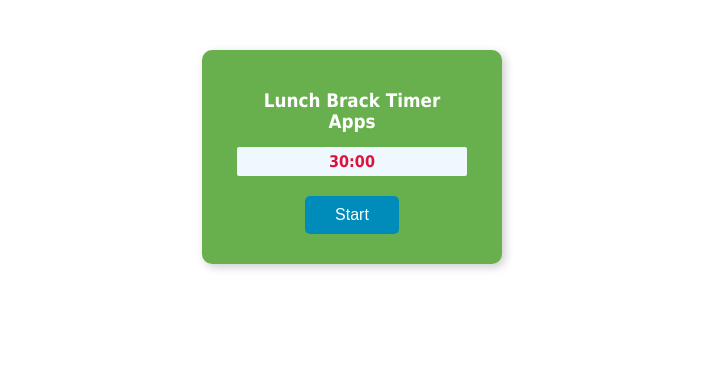
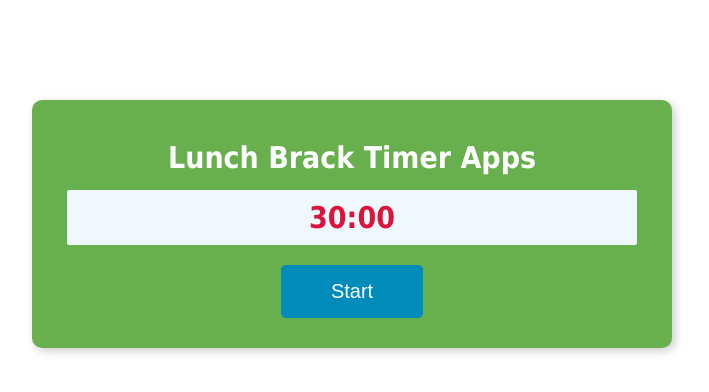
Before and after one commit to ruhel241/timer-app, a React (Create React App) app: page / in a window 1280 px wide. Shown: the top 392 px of the page, without its empty margins (288-997 px from the left). Built offline with nearby package versions, Linux system fonts and the light colour scheme.

Commit message:
css update

```diff
--- a/src/App.css
+++ b/src/App.css
@@ -10,12 +10,13 @@ body {
 }
 
 article {
-  width: 300px;
+  width: 50%;
   text-align: center;
   background-color: #68b04d;
   border-radius: 10px;
   margin: 50px auto 20px;
   padding: 30px;
+  transform: translate(0px, 50px);
   overflow: hidden;
   box-shadow: 3px 3px 10px #ccc;
 }
@@ -23,27 +24,29 @@ article {
 article h3 {
   padding: 10px;
   color: #fff;
+  font-size: 30px;
 }
 article .count {
   padding: 5px;
   margin-bottom: 15px;
 }
 article #timer{
-  padding: 5px;
+  padding: 10px;
   color: crimson;
   background-color: aliceblue;
   border-radius: 2px;
+  font-size: 30px;
 }
 
 .button {
-  background-color: #008CBA; /* Green */
+  background-color: #008CBA;
   border: none;
   color: white;
-  padding: 10px 30px;
+  padding: 15px 50px;
   text-align: center;
   text-decoration: none;
   display: inline-block;
-  font-size: 16px;
+  font-size: 20px;
   /* margin: 15px 10px; */
   cursor: pointer;
   border-radius: 5px;
```
Also changed, not shown: 1 other file (tests, documents, lock files or other folders).
